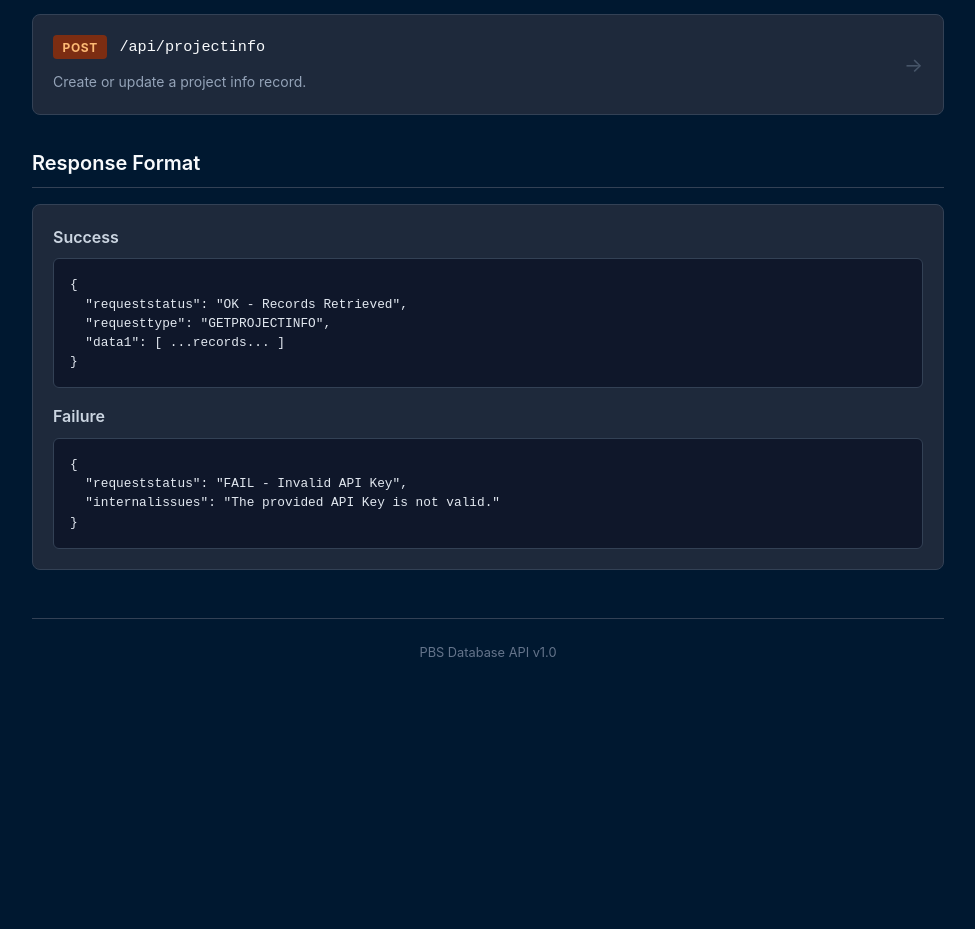
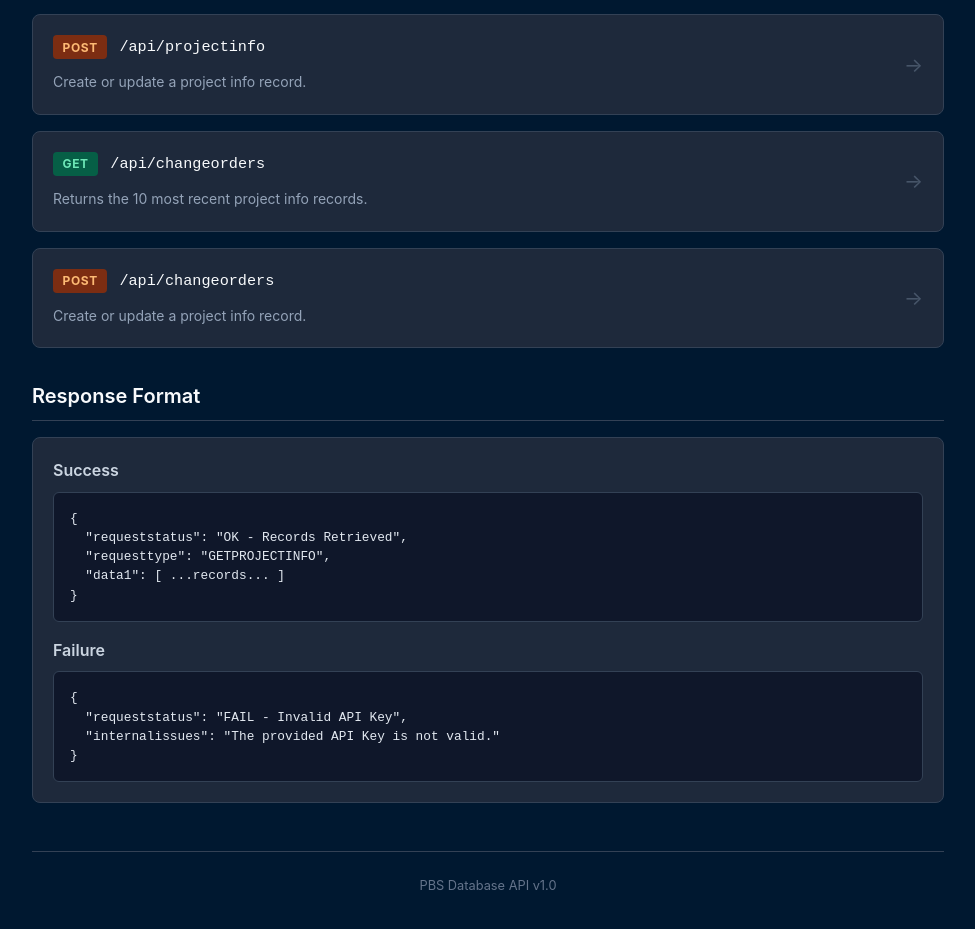
Before and after one commit to PBS-Admin/pbs-database-api, a Next.js app: page / in a window 1280 px wide. Shown: the part 825-1754 px from the top of the page, without its empty margins (152-1127 px from the left). Before the commit the page ends 1520 px from the top, so only its background shows below. Built offline with nearby package versions, Linux system fonts and the light colour scheme.

Commit message:
Add CO links to main page

```diff
--- a/app/api/changeorders/route.ts
+++ b/app/api/changeorders/route.ts
@@ -106,6 +106,7 @@ export async function POST(request: NextRequest) {
     CustNo,
     Customer,
     ProjectName,
+    SalesPerson,
     ProjectManager,
     Complexity,
     COComplexity,
@@ -134,6 +135,11 @@ export async function POST(request: NextRequest) {
 
     if (typeof Job === "string")
       columns.push({ name: "Job", value: Job });
+//    if (typeof SalesPerson === "number") {
+//      columns.push({ name: "SalesPerson", value: SalesPerson });
+//    } else if (typeof SalesPerson === "string") {
+//      columns.push({ name: "SalesPerson", value: +SalesPerson });
+//    }
     if (typeof ProjectManager === "number") {
       columns.push({ name: "ProjectManager", value: ProjectManager });
     } else if (typeof ProjectManager === "string") {
--- a/app/page.tsx
+++ b/app/page.tsx
@@ -31,6 +31,18 @@ const endpoints: EndpointCard[] = [
     path: "/api/projectinfo",
     description: "Create or update a project info record.",
     href: "/projectinfo",
+  },
+  {
+    method: "GET",
+    path: "/api/changeorders",
+    description: "Returns the 10 most recent project info records.",
+    href: "/changeorders",
+  },
+  {
+    method: "POST",
+    path: "/api/changeorders",
+    description: "Create or update a project info record.",
+    href: "/changeorders",
   },
 ];
 
```
